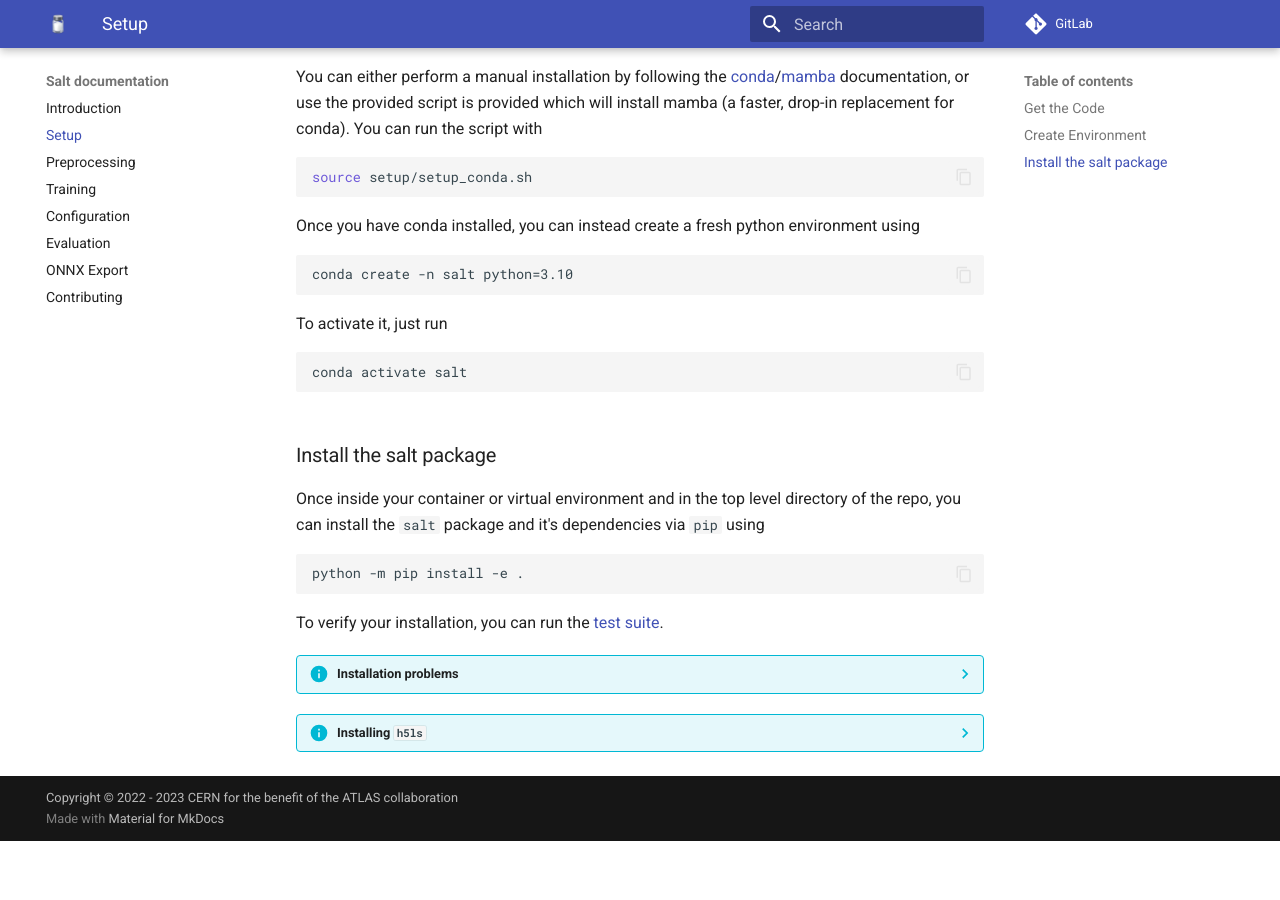
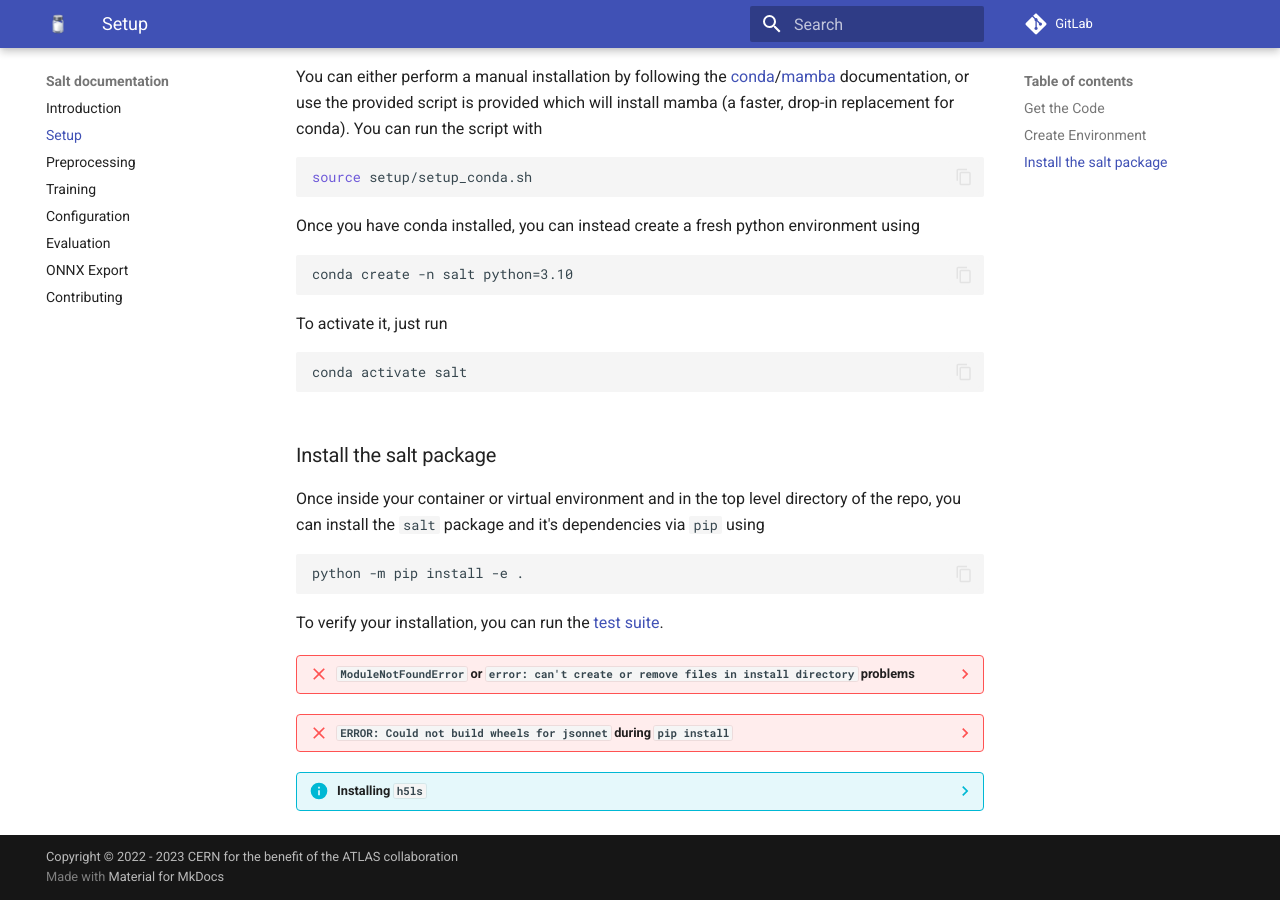
Before and after one commit to umami-hep/salt, an MkDocs documentation site: the page built from docs/setup.md, in a window 1280 px wide and 900 px high, scrolled down 702 px. Built offline with MkDocs 1.6.1 and Material for MkDocs 9.7.7, drawn with Linux system fonts in a browser that asks for light colours; before the commit the page ends 1543 px from its top, so only the background shows below that.

Commit message:
Improve setup docs and fix comet_ml bug

````diff
--- a/docs/setup.md
+++ b/docs/setup.md
@@ -139,7 +139,7 @@ python -m pip install -e .
 
 To verify your installation, you can run the [test suite](contributing.md#test-suite).
 
-??? info "Installation problems"
+??? failure "`ModuleNotFoundError` or `error: can't create or remove files in install directory` problems"
 
     If you get an `error: can't create or remove files in install directory` when installing
     or get `ModuleNotFoundError: No module named 'salt'` when trying to run the code,
@@ -148,6 +148,20 @@ To verify your installation, you can run the [test suite](contributing.md#test-s
     ```bash
     source setup/install.sh
     ```
+
+??? failure "`ERROR: Could not build wheels for jsonnet` during `pip install`"
+
+    If you see the following message when running `pip install`:
+    ```
+    Failed to build jsonnet
+    ERROR: Could not build wheels for jsonnet, which is required to install pyproject.toml-based projects
+    ```
+    You need to first install `jsonnet` via conda with
+    ```
+    conda install jsonnet
+    ```
+    and then re-run `pip install`.
+
 
 ??? info "Installing `h5ls`"
 
--- a/pyproject.toml
+++ b/pyproject.toml
@@ -1,9 +1,10 @@
 [project]
 name = "salt"
-version = "0.1"
+version = "0.2"
 description = "Jet flavour tagging Python package"
 license = {text = "MIT"}
 requires-python = ">=3.10"
+dynamic = ["dependencies"]
 
 [project.urls]
 "Homepage" = "https://gitlab.cern.ch/atlas-flavor-tagging-tools/algorithms/salt"
@@ -17,6 +18,9 @@ compare_models = "salt.utils.compare_models:main"
 
 [tool.setuptools]
 packages = ["salt"]
+
+[tool.setuptools.dynamic]
+dependencies = {file = ["requirements.txt"]}
 
 [build-system]
 requires = ["setuptools>=62"]
--- a/requirements.txt
+++ b/requirements.txt
@@ -6,9 +6,9 @@ torch==2.0.1
 lightning==2.0.2
 jsonargparse[all]==4.19.0
 torchmetrics==0.11.4
-comet_ml==3.32.4
+comet_ml==3.33.5
 tqdm==4.65.0
-rich==13.2.0
+rich==13.4.2
 pre-commit==3.2.1
 onnx==1.13.0
 onnxruntime==1.13.1
````
